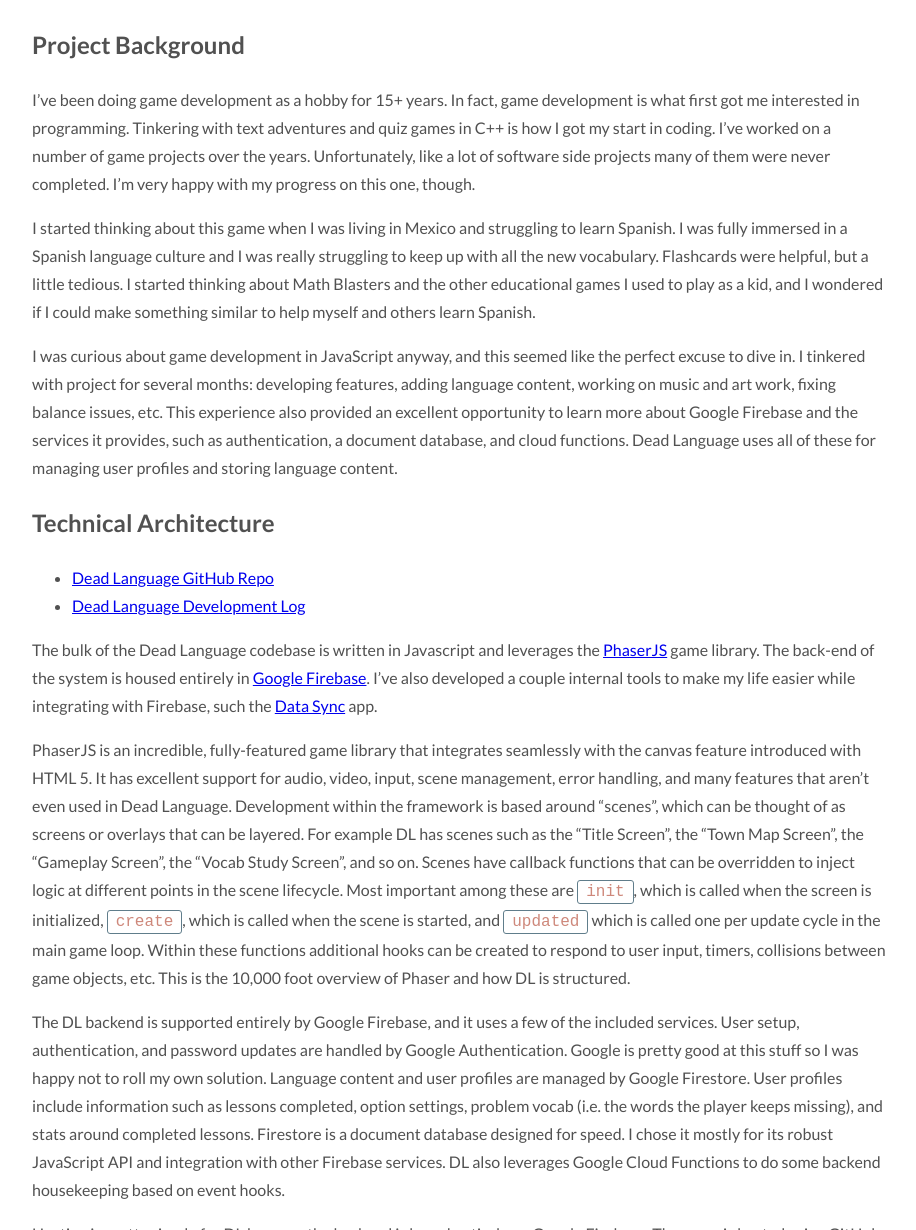
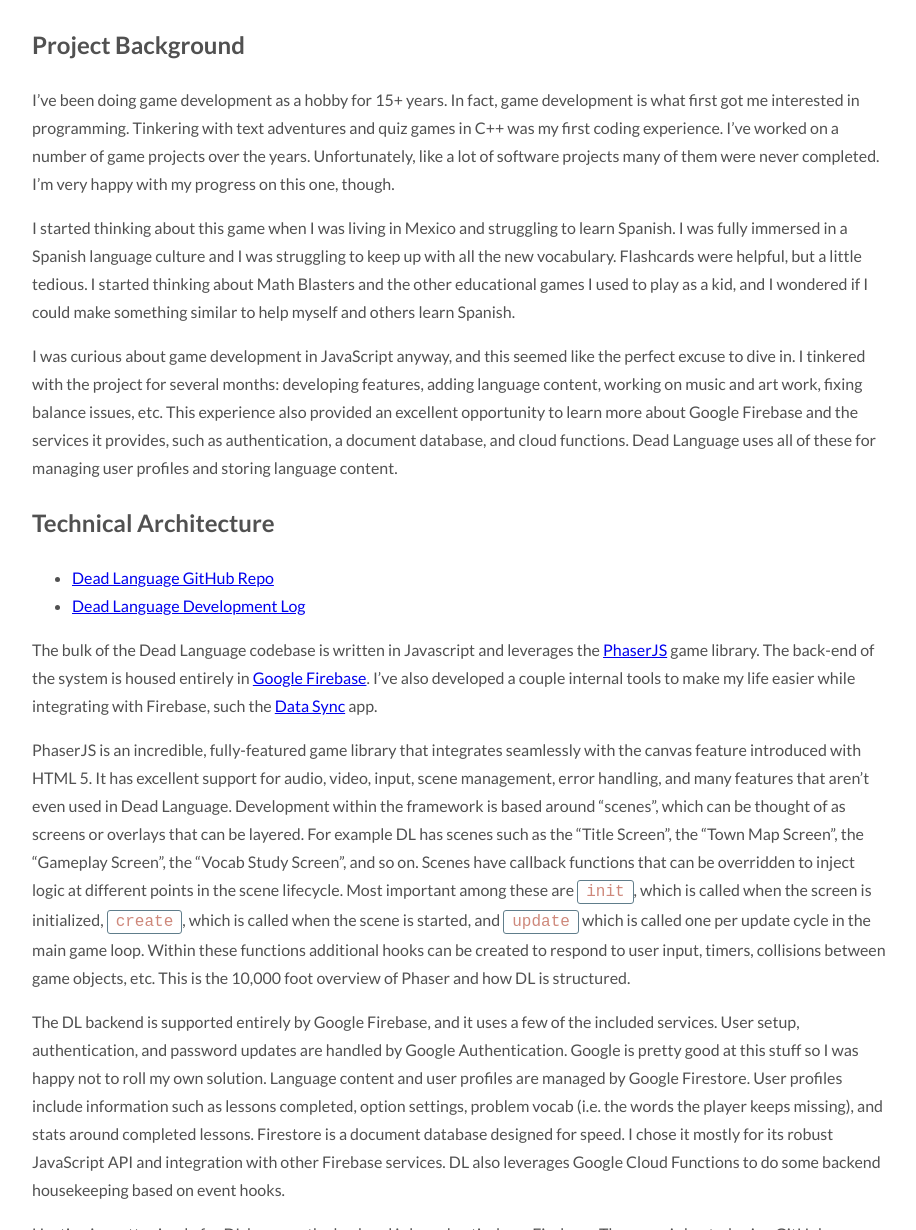
Before and after one commit to sethpuckett/project-blog, a Jekyll site: the page built from _posts/2020-04-14-dead-language.md, in a window 1280 px wide and 1400 px high, scrolled down 1018 px, cut to the strip 170-1400 px from the top of the window. Shown: the whole strip, without its empty margins (180-1096 px from the left). Built offline with Jekyll 4.4.1, drawn with Linux system fonts in a browser that asks for light colours; some of the changed text lies outside the part shown.

Commit message:
blog update

```diff
--- a/_posts/2020-04-14-dead-language.md
+++ b/_posts/2020-04-14-dead-language.md
@@ -21,11 +21,11 @@
 
 ## Project Background
 
-I've been doing game development as a hobby for 15+ years. In fact, game development is what first got me interested in programming. Tinkering with text adventures and quiz games in C++ is how I got my start in coding. I've worked on a number of game projects over the years. Unfortunately, like a lot of software side projects many of them were never completed. I'm very happy with my progress on this one, though.
+I've been doing game development as a hobby for 15+ years. In fact, game development is what first got me interested in programming. Tinkering with text adventures and quiz games in C++ was my first coding experience. I've worked on a number of game projects over the years. Unfortunately, like a lot of software projects many of them were never completed. I'm very happy with my progress on this one, though.
 
-I started thinking about this game when I was living in Mexico and struggling to learn Spanish. I was fully immersed in a Spanish language culture and I was really struggling to keep up with all the new vocabulary. Flashcards were helpful, but a little tedious. I started thinking about Math Blasters and the other educational games I used to play as a kid, and I wondered if I could make something similar to help myself and others learn Spanish.
+I started thinking about this game when I was living in Mexico and struggling to learn Spanish. I was fully immersed in a Spanish language culture and I was struggling to keep up with all the new vocabulary. Flashcards were helpful, but a little tedious. I started thinking about Math Blasters and the other educational games I used to play as a kid, and I wondered if I could make something similar to help myself and others learn Spanish.
 
-I was curious about game development in JavaScript anyway, and this seemed like the perfect excuse to dive in. I tinkered with project for several months: developing features, adding language content, working on music and art work, fixing balance issues, etc. This experience also provided an excellent opportunity to learn more about Google Firebase and the services it provides, such as authentication, a document database, and cloud functions. Dead Language uses all of these for managing user profiles and storing language content.
+I was curious about game development in JavaScript anyway, and this seemed like the perfect excuse to dive in. I tinkered with the project for several months: developing features, adding language content, working on music and art work, fixing balance issues, etc. This experience also provided an excellent opportunity to learn more about Google Firebase and the services it provides, such as authentication, a document database, and cloud functions. Dead Language uses all of these for managing user profiles and storing language content.
 
 ## Technical Architecture
 
@@ -34,11 +34,11 @@
 
 The bulk of the Dead Language codebase is written in Javascript and leverages the [PhaserJS](https://phaser.io/) game library. The back-end of the system is housed entirely in [Google Firebase](https://firebase.google.com/). I've also developed a couple internal tools to make my life easier while integrating with Firebase, such the [Data Sync](https://github.com/sethpuckett/dead-language-data-sync) app.
 
-PhaserJS is an incredible, fully-featured game library that integrates seamlessly with the canvas feature introduced with HTML 5. It has excellent support for audio, video, input, scene management, error handling, and many features that aren't even used in Dead Language. Development within the framework is based around "scenes", which can be thought of as screens or overlays that can be layered. For example DL has scenes such as the "Title Screen", the "Town Map Screen", the "Gameplay Screen", the "Vocab Study Screen", and so on. Scenes have callback functions that can be overridden to inject logic at different points in the scene lifecycle. Most important among these are `init`, which is called when the screen is initialized, `create`, which is called when the scene is started, and `updated` which is called one per update cycle in the main game loop. Within these functions additional hooks can be created to respond to user input, timers, collisions between game objects, etc. This is the 10,000 foot overview of Phaser and how DL is structured.
+PhaserJS is an incredible, fully-featured game library that integrates seamlessly with the canvas feature introduced with HTML 5. It has excellent support for audio, video, input, scene management, error handling, and many features that aren't even used in Dead Language. Development within the framework is based around "scenes", which can be thought of as screens or overlays that can be layered. For example DL has scenes such as the "Title Screen", the "Town Map Screen", the "Gameplay Screen", the "Vocab Study Screen", and so on. Scenes have callback functions that can be overridden to inject logic at different points in the scene lifecycle. Most important among these are `init`, which is called when the screen is initialized, `create`, which is called when the scene is started, and `update` which is called one per update cycle in the main game loop. Within these functions additional hooks can be created to respond to user input, timers, collisions between game objects, etc. This is the 10,000 foot overview of Phaser and how DL is structured.
 
 The DL backend is supported entirely by Google Firebase, and it uses a few of the included services. User setup, authentication, and password updates are handled by Google Authentication. Google is pretty good at this stuff so I was happy not to roll my own solution. Language content and user profiles are managed by Google Firestore. User profiles include information such as lessons completed, option settings, problem vocab (i.e. the words the player keeps missing), and stats around completed lessons. Firestore is a document database designed for speed. I chose it mostly for its robust JavaScript API and integration with other Firebase services. DL also leverages Google Cloud Functions to do some backend housekeeping based on event hooks.
 
-Hosting is pretty simple for DL because the backend is based entirely on Google Firebase. The game is hosted using GitHub pages with a custom domain name. The deploy process involves an automated WebPack build step that compiles and packages all the resources so they are ready to be served up by GitHub pages. I will likely need to move to a more robust hosting strategy if traffic picks up, but GitHub suits my needs for now.
+Hosting is pretty simple for DL because the backend is based entirely on Firebase. The game is hosted using GitHub pages with a custom domain name. The deploy process involves an automated WebPack build step that compiles and packages all the resources so they are ready to be served up by GitHub pages. I will likely need to move to a more robust hosting strategy if traffic picks up, but GitHub suits my needs for now.
 
 DL is integrated with Google Analytics so I can analyze traffic and see how people are finding the game.
 
```
